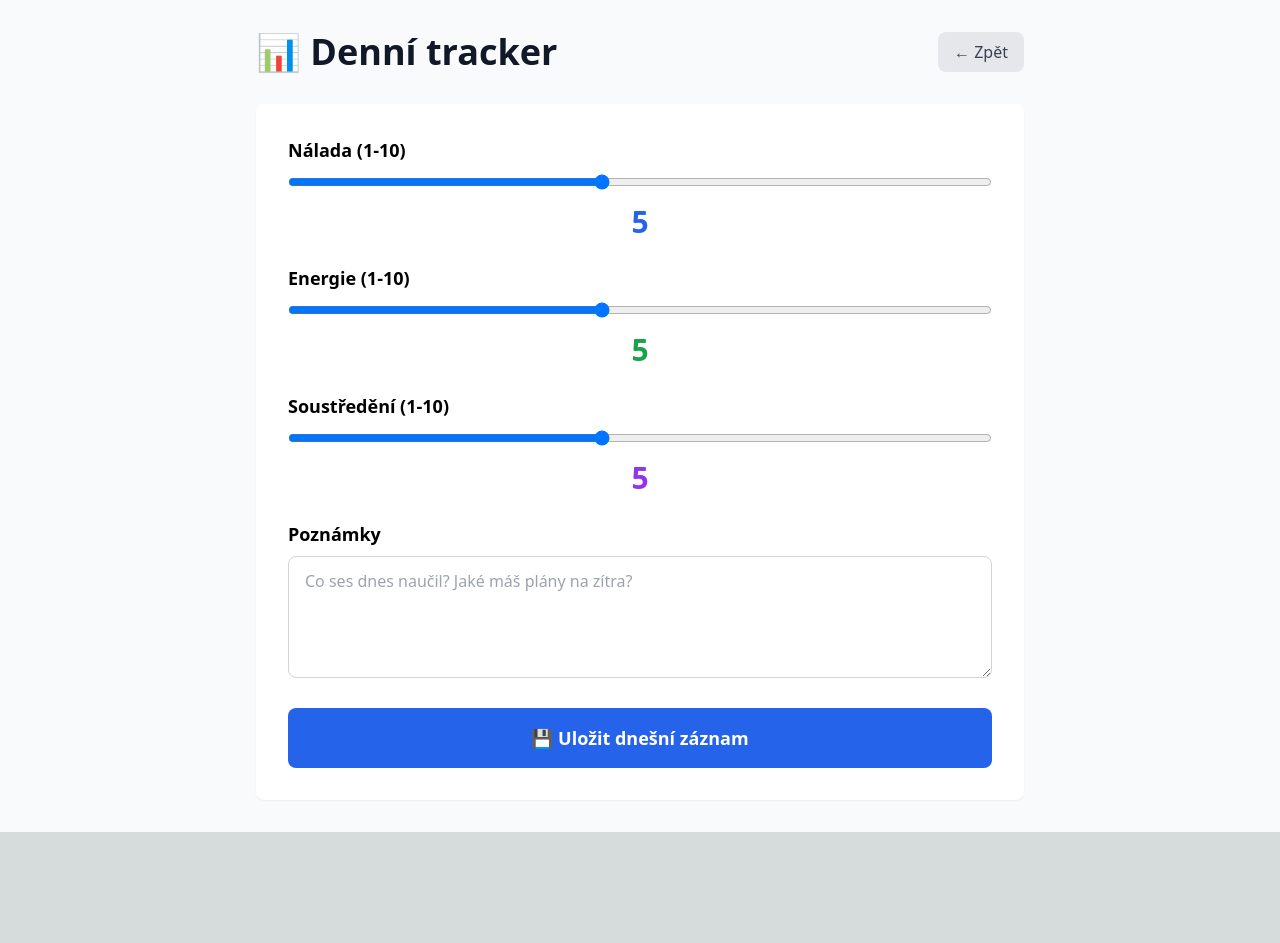
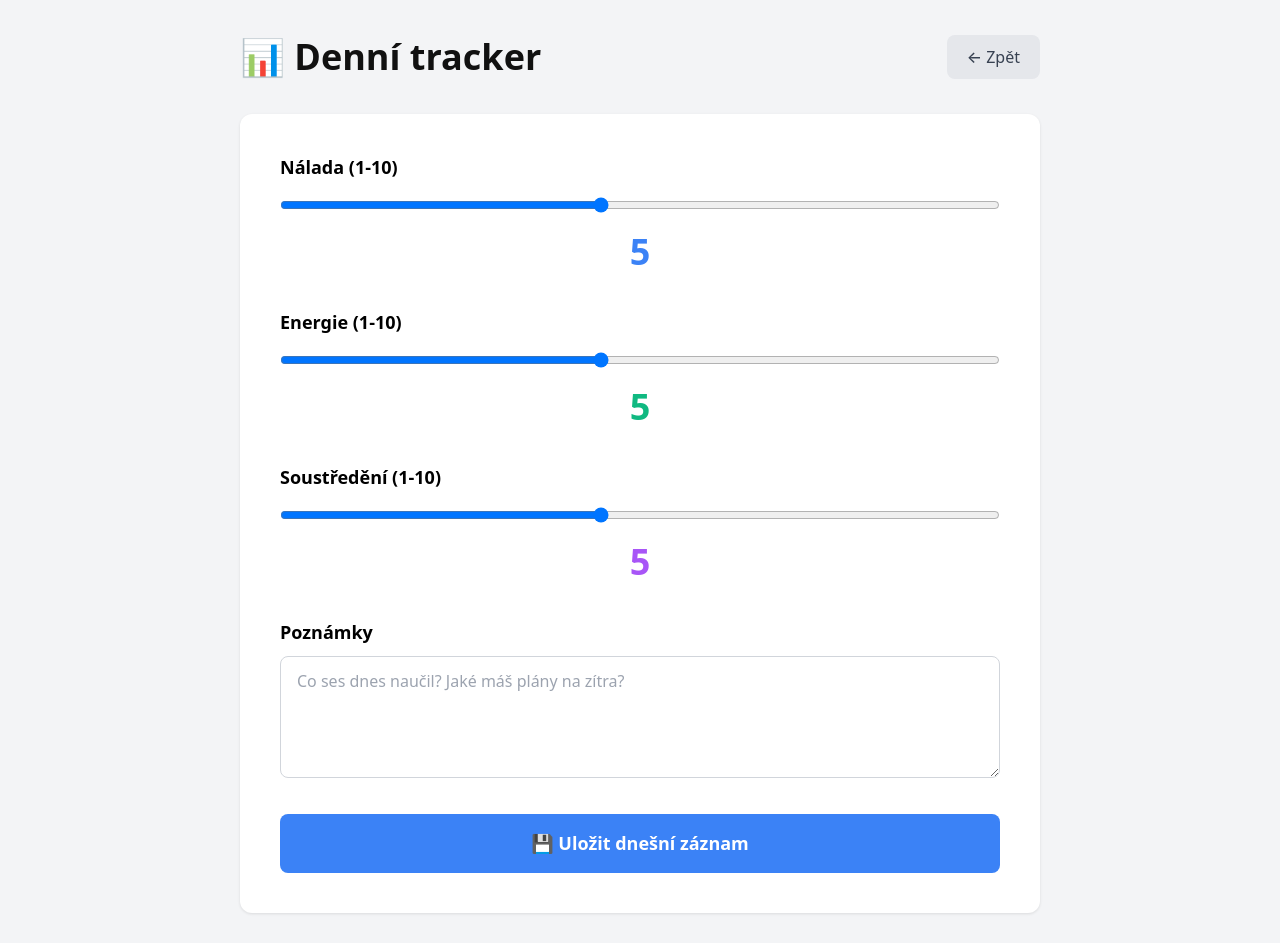
Before and after one commit to AntropOS50/Core3-app-v2, a Next.js app: page /daily-tracker in a window 1280 px wide. Before the commit the page ends 832 px from the top, so only its background shows below. Built offline with nearby package versions, Linux system fonts and the light colour scheme.

Commit message:
Refactor styles and improve save functionality
Refactor styles for better readability and maintainability. Update save button and feedback message styles.

```diff
--- a/app/daily-tracker/page.tsx
+++ b/app/daily-tracker/page.tsx
@@ -13,7 +13,6 @@ export default function DailyTrackerPage() {
   const [saved, setSaved] = useState(false);
 
   const handleSave = () => {
-    // Ulož do localStorage
     const today = new Date().toISOString().split('T')[0];
     localStorage.setItem(`tracker-${today}`, JSON.stringify(formData));
     setSaved(true);
@@ -21,22 +20,53 @@ export default function DailyTrackerPage() {
   };
 
   return (
-    <div className="min-h-screen bg-gray-50 p-8">
-      <div className="max-w-3xl mx-auto">
-        <div className="flex items-center justify-between mb-8">
-          <h1 className="text-4xl font-bold text-gray-900">
+    <div style={{
+      minHeight: '100vh',
+      background: '#f3f4f6',
+      padding: '30px',
+      fontFamily: 'system-ui, -apple-system, sans-serif'
+    }}>
+      <div style={{ maxWidth: '800px', margin: '0 auto' }}>
+        <div style={{
+          display: 'flex',
+          justifyContent: 'space-between',
+          alignItems: 'center',
+          marginBottom: '30px'
+        }}>
+          <h1 style={{
+            fontSize: '36px',
+            fontWeight: 'bold',
+            color: '#111'
+          }}>
             📊 Denní tracker
           </h1>
-          <Link href="/dashboard" className="px-4 py-2 bg-gray-200 text-gray-700 rounded-lg hover:bg-gray-300 transition">
+          <Link href="/dashboard" style={{
+            padding: '10px 20px',
+            background: '#e5e7eb',
+            color: '#374151',
+            borderRadius: '8px',
+            textDecoration: 'none',
+            fontWeight: '500'
+          }}>
             ← Zpět
           </Link>
         </div>
 
-        <div className="bg-white rounded-lg shadow-sm p-8">
-          <div className="space-y-6">
+        <div style={{
+          background: 'white',
+          borderRadius: '12px',
+          padding: '40px',
+          boxShadow: '0 1px 3px rgba(0,0,0,0.1)'
+        }}>
+          <div style={{ display: 'flex', flexDirection: 'column', gap: '30px' }}>
             {/* Nálada */}
             <div>
-              <label className="block text-lg font-semibold mb-2">
+              <label style={{
+                display: 'block',
+                fontSize: '18px',
+                fontWeight: '600',
+                marginBottom: '10px'
+              }}>
                 Nálada (1-10)
               </label>
               <input
@@ -45,16 +75,33 @@ export default function DailyTrackerPage() {
                 max="10"
                 value={formData.mood}
                 onChange={(e) => setFormData({ ...formData, mood: parseInt(e.target.value) })}
-                className="w-full"
+                style={{
+                  width: '100%',
+                  height: '8px',
+                  borderRadius: '4px',
+                  outline: 'none',
+                  cursor: 'pointer'
+                }}
               />
-              <div className="text-center text-3xl font-bold text-blue-600 mt-2">
+              <div style={{
+                textAlign: 'center',
+                fontSize: '36px',
+                fontWeight: 'bold',
+                color: '#3b82f6',
+                marginTop: '10px'
+              }}>
                 {formData.mood}
               </div>
             </div>
 
             {/* Energie */}
             <div>
-              <label className="block text-lg font-semibold mb-2">
+              <label style={{
+                display: 'block',
+                fontSize: '18px',
+                fontWeight: '600',
+                marginBottom: '10px'
+              }}>
                 Energie (1-10)
               </label>
               <input
@@ -63,16 +110,33 @@ export default function DailyTrackerPage() {
                 max="10"
                 value={formData.energy}
                 onChange={(e) => setFormData({ ...formData, energy: parseInt(e.target.value) })}
-                className="w-full"
+                style={{
+                  width: '100%',
+                  height: '8px',
+                  borderRadius: '4px',
+                  outline: 'none',
+                  cursor: 'pointer'
+                }}
               />
-              <div className="text-center text-3xl font-bold text-green-600 mt-2">
+              <div style={{
+                textAlign: 'center',
+                fontSize: '36px',
+                fontWeight: 'bold',
+                color: '#10b981',
+                marginTop: '10px'
+              }}>
                 {formData.energy}
               </div>
             </div>
 
             {/* Soustředění */}
             <div>
-              <label className="block text-lg font-semibold mb-2">
+              <label style={{
+                display: 'block',
+                fontSize: '18px',
+                fontWeight: '600',
+                marginBottom: '10px'
+              }}>
                 Soustředění (1-10)
               </label>
               <input
@@ -81,37 +145,80 @@ export default function DailyTrackerPage() {
                 max="10"
                 value={formData.focus}
                 onChange={(e) => setFormData({ ...formData, focus: parseInt(e.target.value) })}
-                className="w-full"
+                style={{
+                  width: '100%',
+                  height: '8px',
+                  borderRadius: '4px',
+                  outline: 'none',
+                  cursor: 'pointer'
+                }}
               />
-              <div className="text-center text-3xl font-bold text-purple-600 mt-2">
+              <div style={{
+                textAlign: 'center',
+                fontSize: '36px',
+                fontWeight: 'bold',
+                color: '#a855f7',
+                marginTop: '10px'
+              }}>
                 {formData.focus}
               </div>
             </div>
 
             {/* Poznámky */}
             <div>
-              <label className="block text-lg font-semibold mb-2">
+              <label style={{
+                display: 'block',
+                fontSize: '18px',
+                fontWeight: '600',
+                marginBottom: '10px'
+              }}>
                 Poznámky
               </label>
               <textarea
                 value={formData.notes}
                 onChange={(e) => setFormData({ ...formData, notes: e.target.value })}
                 rows={4}
-                className="w-full px-4 py-3 border border-gray-300 rounded-lg focus:outline-none focus:ring-2 focus:ring-blue-600"
                 placeholder="Co ses dnes naučil? Jaké máš plány na zítra?"
+                style={{
+                  width: '100%',
+                  padding: '12px 16px',
+                  border: '1px solid #d1d5db',
+                  borderRadius: '8px',
+                  fontSize: '16px',
+                  fontFamily: 'inherit',
+                  resize: 'vertical',
+                  outline: 'none'
+                }}
               />
             </div>
 
             {/* Uložit */}
             <button
               onClick={handleSave}
-              className="w-full px-6 py-4 bg-blue-600 text-white text-lg font-semibold rounded-lg hover:bg-blue-700 transition"
+              style={{
+                width: '100%',
+                padding: '16px',
+                background: '#3b82f6',
+                color: 'white',
+                border: 'none',
+                borderRadius: '8px',
+                fontSize: '18px',
+                fontWeight: '600',
+                cursor: 'pointer'
+              }}
             >
               💾 Uložit dnešní záznam
             </button>
 
             {saved && (
-              <div className="p-4 bg-green-100 text-green-800 rounded-lg text-center font-semibold">
+              <div style={{
+                padding: '16px',
+                background: '#d1fae5',
+                color: '#065f46',
+                borderRadius: '8px',
+                textAlign: 'center',
+                fontWeight: '600'
+              }}>
                 ✅ Úspěšně uloženo!
               </div>
             )}
```
